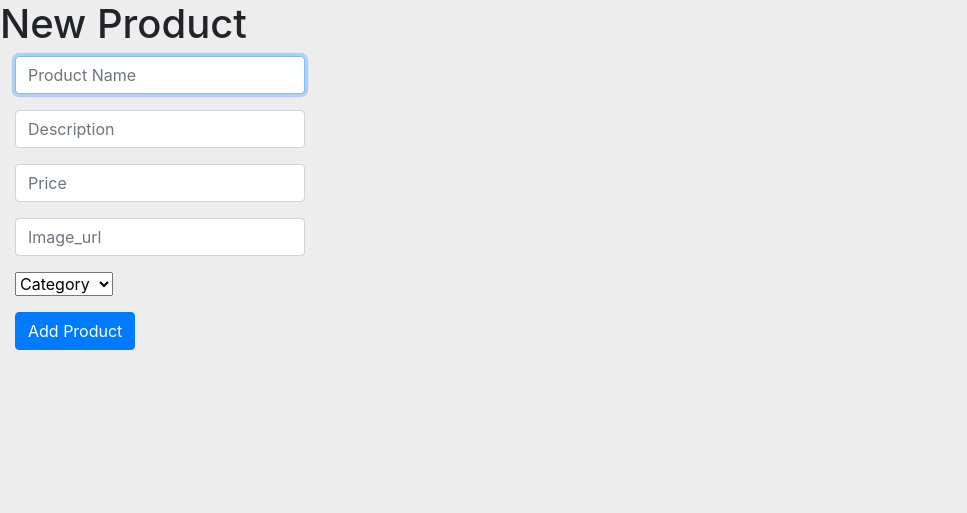
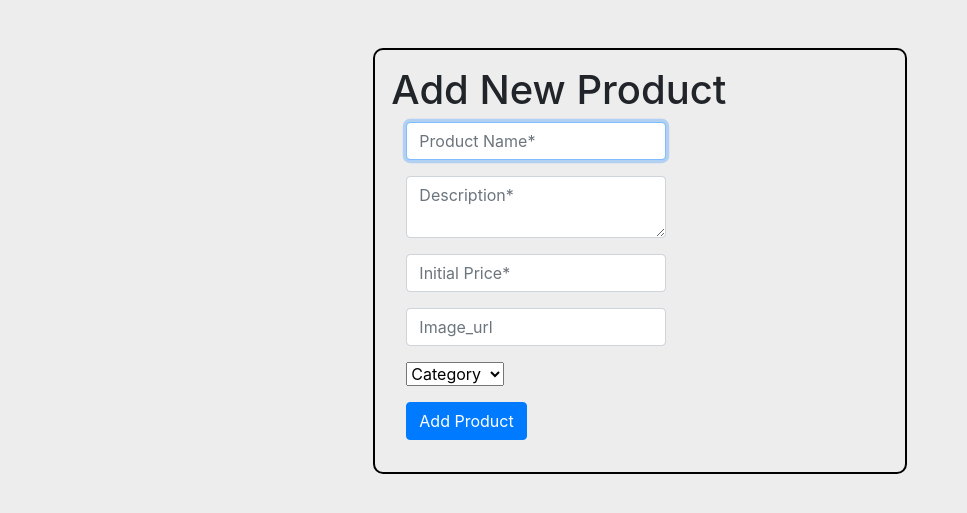
Before and after one commit to grayTurtle01/commerce, a Django app: page /add_product in a window 1280 px wide. Shown: the part 56-569 px from the top of the page, without its empty margins (0-967 px from the left). Run offline with Django 3.2, Linux system fonts and the light colour scheme; a user stored in the database is signed in; data comes from the database, SQL or seed files in the repository; both versions use the stored data as it was after the commit; some libraries are stand-ins or nearby versions.

Commit message:
some rework on the submit form

```diff
--- a/auctions/templates/auctions/add_product.html
+++ b/auctions/templates/auctions/add_product.html
@@ -3,23 +3,25 @@
 {% block title%}Add Product{% endblock %}
 
 {% block body %}
-  <h1>New Product </h1>
-  <form action="{% url 'add_product' %}" method="post" class="col-lg-3 col-sm-6 mb-3">
+  <div class="div-center col-lg-5 col-sm-10 mt-5 p-3">
+
+    <h1>Add New Product </h1>
+    <form action="{% url 'add_product' %}" method="post" class="col-lg-7 col-sm-7 mb-3">
       {% csrf_token %}
 
       <div class="form-group">
-      <input name="product_name" type="text" placeholder="Product Name" autofocus
-             class="form-control"  >
+        <input name="product_name" type="text" placeholder="Product Name*" autofocus
+        class="form-control"  required>
       </div>
 
       <div class="form-group">
-      <input name="description" type="text" placeholder="Description"
-             class="form-control"  >
+        <textarea name="description" placeholder="Description*"
+        class="form-control"  required></textarea>
     </div>
 
     <div class="form-group">
-      <input name="price" placeholder="Price" type="number"
-             class="form-control" >
+      <input name="price" placeholder="Initial Price*" type="number"
+      class="form-control" required>
     </div>
 
     <div class="form-group">
@@ -42,4 +44,5 @@
     <button class="btn btn-primary">Add Product</button>
 
   </form>
+</div>
   {% endblock %}
```
Also changed, not shown: db.sqlite3. Lines whose indentation alone changed are shown as unchanged.
